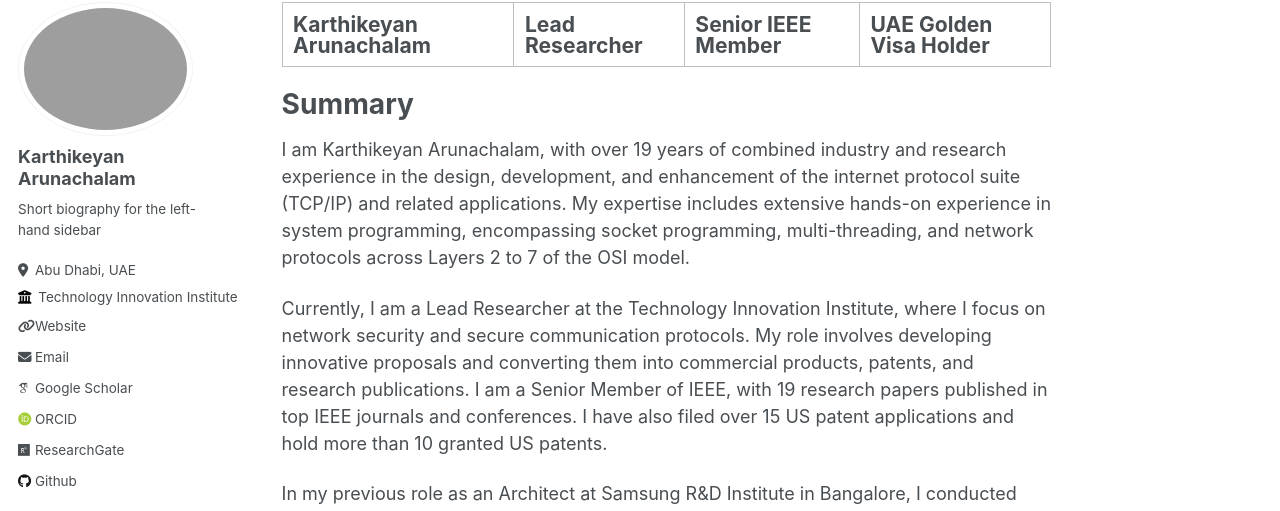
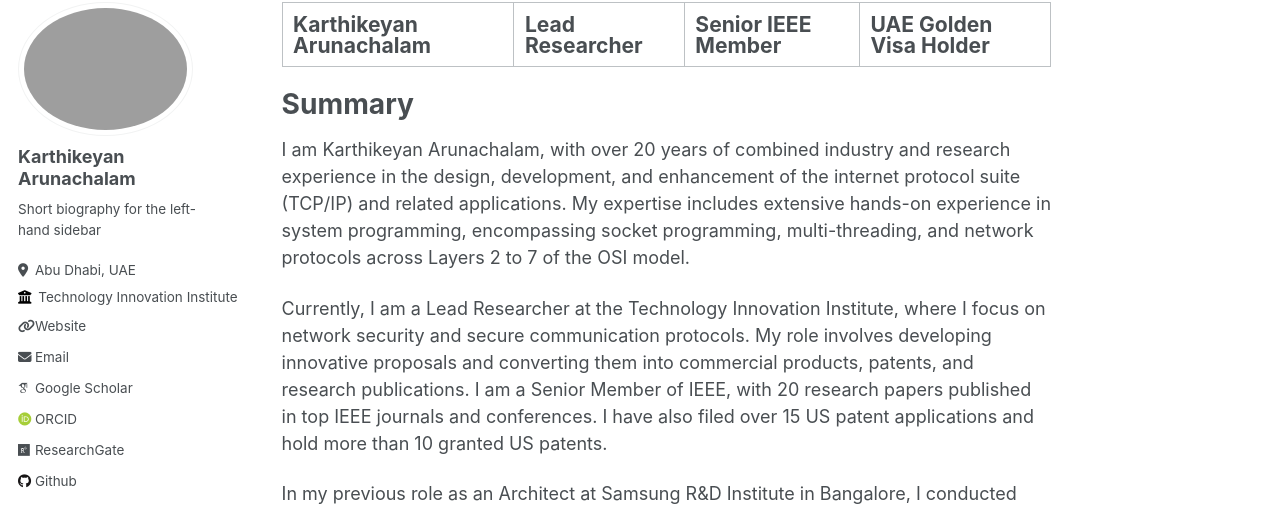
Before and after one commit to karthikeyansct/karthikeyan.github.io, a Jekyll site: the page built from _pages/about.md, in a window 1280 px wide and 1024 px high. Shown: the part 116-627 px from the top of the window. Built offline with Jekyll 4.4.1, drawn with Linux system fonts in a browser that asks for light colours; some web fonts are replaced.

Commit message:
Update about.md

```diff
--- a/_pages/about.md
+++ b/_pages/about.md
@@ -9,8 +9,8 @@ redirect_from:
 
 Summary
 ======
-I am Karthikeyan Arunachalam, with over 19 years of combined industry and research experience in the design, development, and enhancement of the internet protocol suite (TCP/IP) and related applications. My expertise includes extensive hands-on experience in system programming, encompassing socket programming, multi-threading, and network protocols across Layers 2 to 7 of the OSI model.
+I am Karthikeyan Arunachalam, with over 20 years of combined industry and research experience in the design, development, and enhancement of the internet protocol suite (TCP/IP) and related applications. My expertise includes extensive hands-on experience in system programming, encompassing socket programming, multi-threading, and network protocols across Layers 2 to 7 of the OSI model.
 
-Currently, I am a Lead Researcher at the Technology Innovation Institute, where I focus on network security and secure communication protocols. My role involves developing innovative proposals and converting them into commercial products, patents, and research publications. I am a Senior Member of IEEE, with 19 research papers published in top IEEE journals and conferences. I have also filed over 15 US patent applications and hold more than 10 granted US patents.
+Currently, I am a Lead Researcher at the Technology Innovation Institute, where I focus on network security and secure communication protocols. My role involves developing innovative proposals and converting them into commercial products, patents, and research publications. I am a Senior Member of IEEE, with 20 research papers published in top IEEE journals and conferences. I have also filed over 15 US patent applications and hold more than 10 granted US patents.
 
 In my previous role as an Architect at Samsung R&D Institute in Bangalore, I conducted research on the TCP/IP protocol suite, contributing to the development of next-generation transport layer technologies. Prior to Samsung, I served as a Senior Associate at Novell Software Development India Private Ltd, where I played a significant role in the design and development of DNS and DHCP components for the Open Enterprise Server (OES). I have also worked as a developer at Huawei and Protechsoft Technologies, contributing to various network applications, including web server, messaging, and email server development.
```
